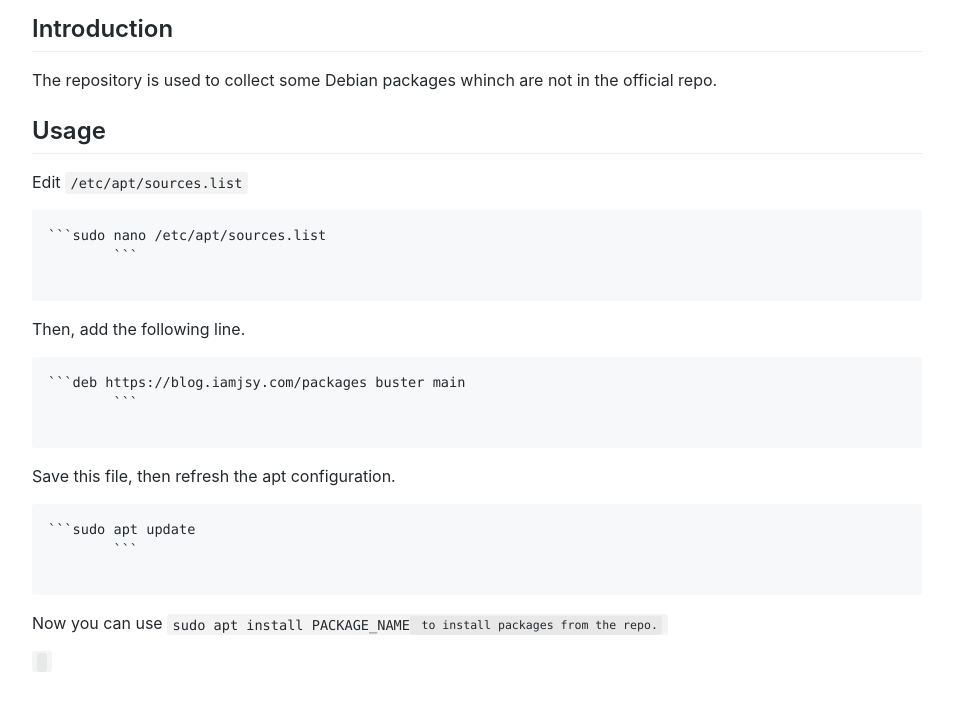
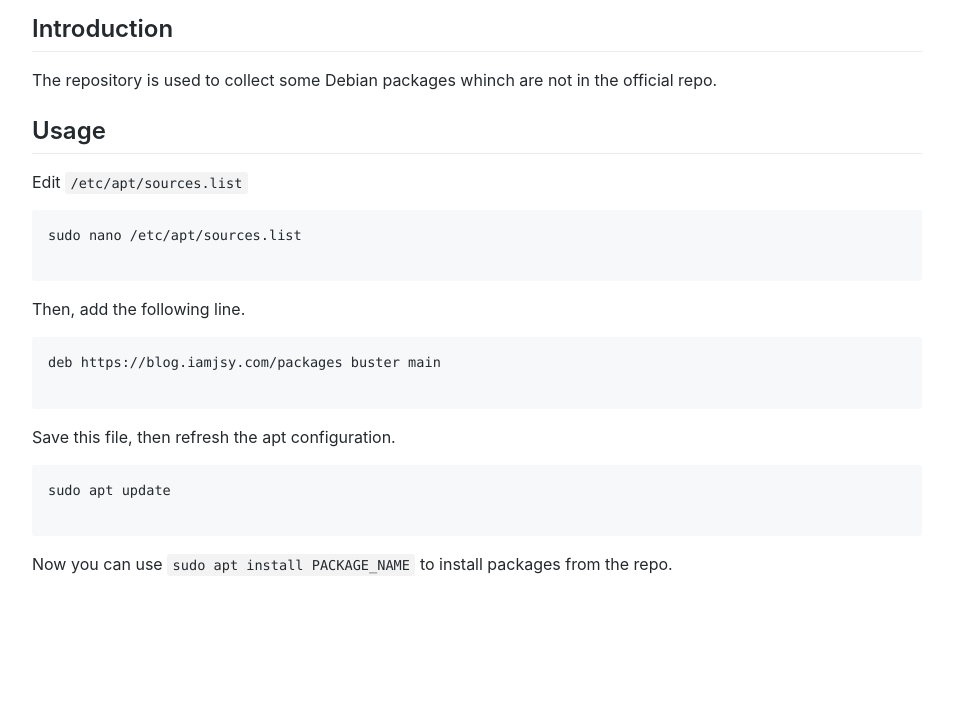
Before and after one commit to hmsjy2017/packages, a plain HTML site: page index.html in a window 1280 px wide. Shown: the part 114-824 px from the top of the page, without its empty margins (163-1116 px from the left). After the commit the page ends 800 px from the top, so only its background shows below. Drawn offline with Linux system fonts and the light colour scheme.

Commit message:
Update index.html

````diff
--- a/index.html
+++ b/index.html
@@ -22,21 +22,18 @@
         <h2>Usage</h2>
         <p>Edit <code>/etc/apt/sources.list</code></p>
 
-        <pre lang="no-highlight"><code>```sudo nano /etc/apt/sources.list
-        ```
+        <pre lang="no-highlight"><code>sudo nano /etc/apt/sources.list
         </code></pre>
 
         <p>Then, add the following line.</p>
 
-	 <pre lang="no-highlight"><code>```deb https://blog.iamjsy.com/packages buster main
-        ```
+	 <pre lang="no-highlight"><code>deb https://blog.iamjsy.com/packages buster main
         </code></pre>
 
         <p>Save this file, then refresh the apt configuration.</p>
-	<pre lang="no-highlight"><code>```sudo apt update
-        ```
+	<pre lang="no-highlight"><code>sudo apt update
         </code></pre>
 
-	<p>Now you can use <code>sudo apt install PACKAGE_NAME<code> to install packages from the repo.</p>
+	<p>Now you can use <code>sudo apt install PACKAGE_NAME</code> to install packages from the repo.</p>
 
 </article>
````
